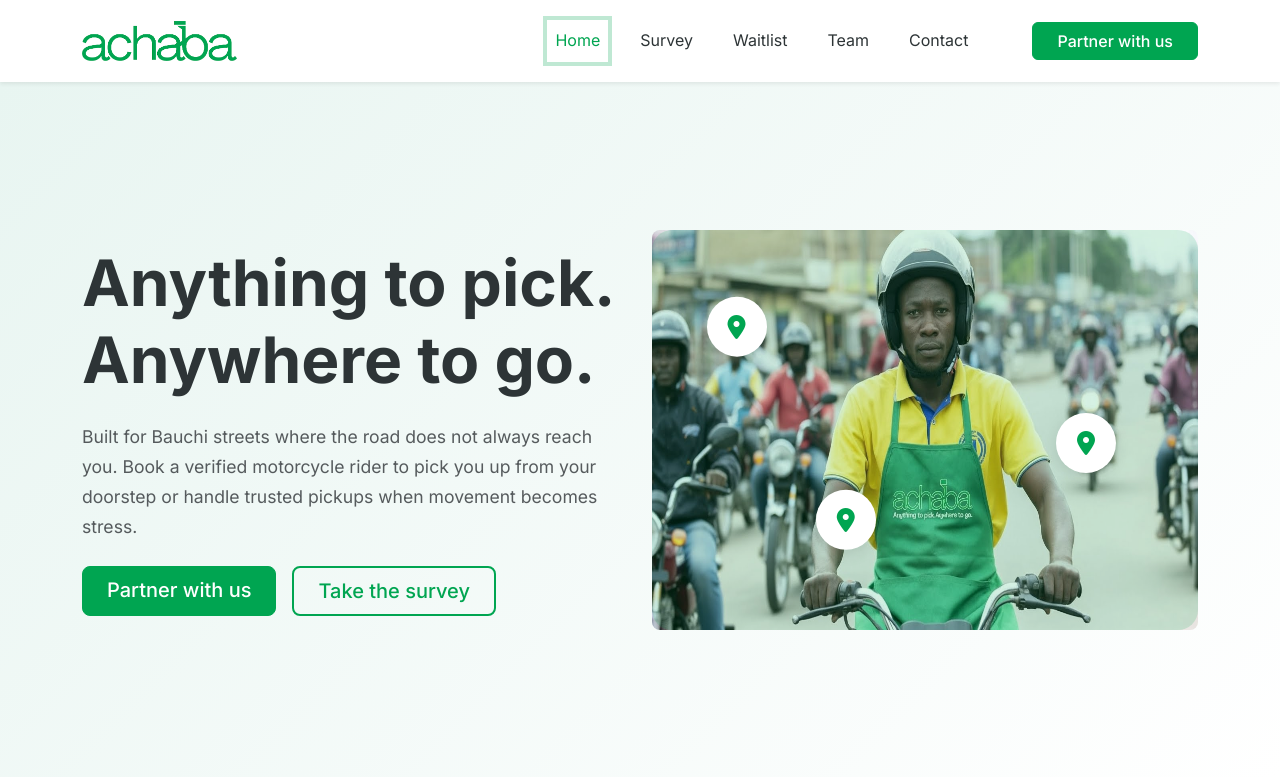
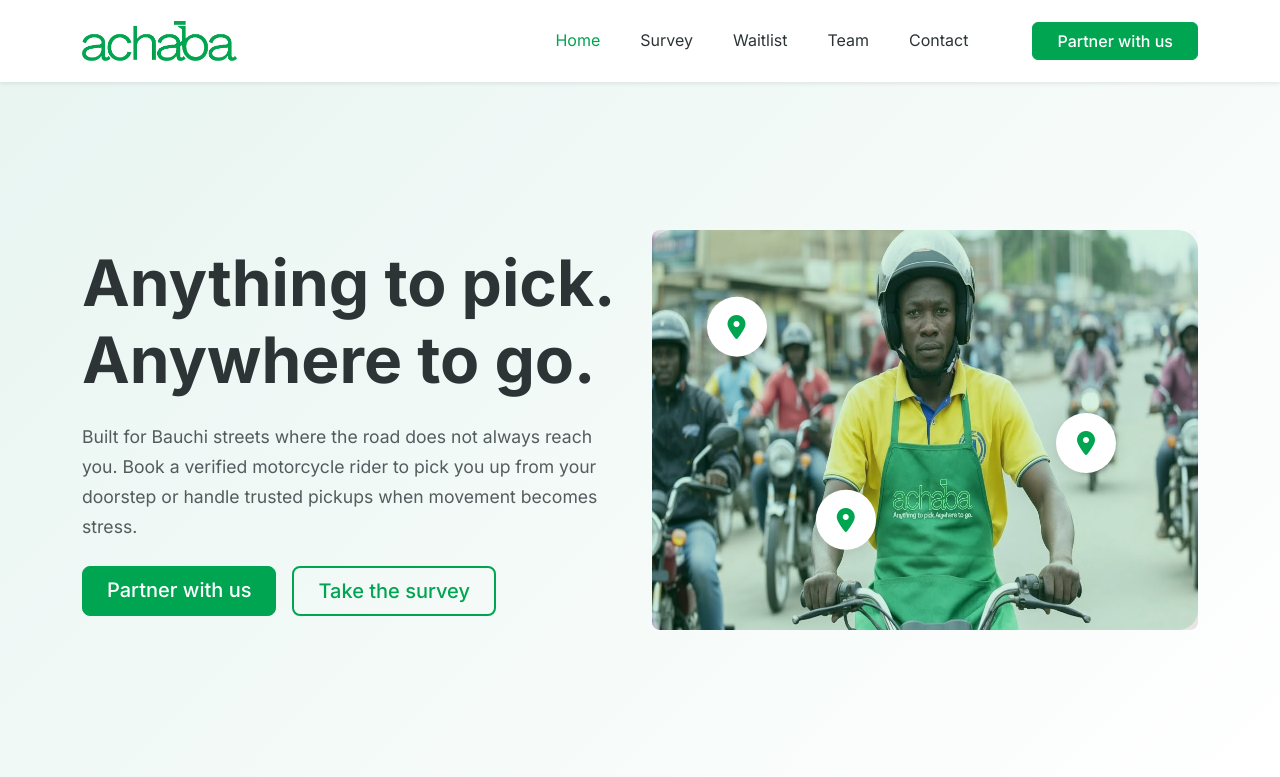
Before and after one commit to Cyberghost5/achaba, a PHP site: page / in a window 1280 px wide, with the restyled element focused. Shown: the top 777 px of the page. Run offline with PHP 8.4, Linux system fonts and the light colour scheme.

Commit message:
Remove focus outline from navbar elements for improved aesthetics

```diff
--- a/style.css
+++ b/style.css
@@ -122,6 +122,14 @@ a:focus {
 .nav-link:hover,
 .nav-link:focus {
     color: var(--primary-green) !important;
+}
+
+/* Remove focus outline from navbar elements */
+.navbar .nav-link:focus,
+.navbar-toggler:focus,
+.navbar-brand:focus {
+    outline: none !important;
+    box-shadow: none !important;
 }
 
 /* Partner Page Styles */
```
